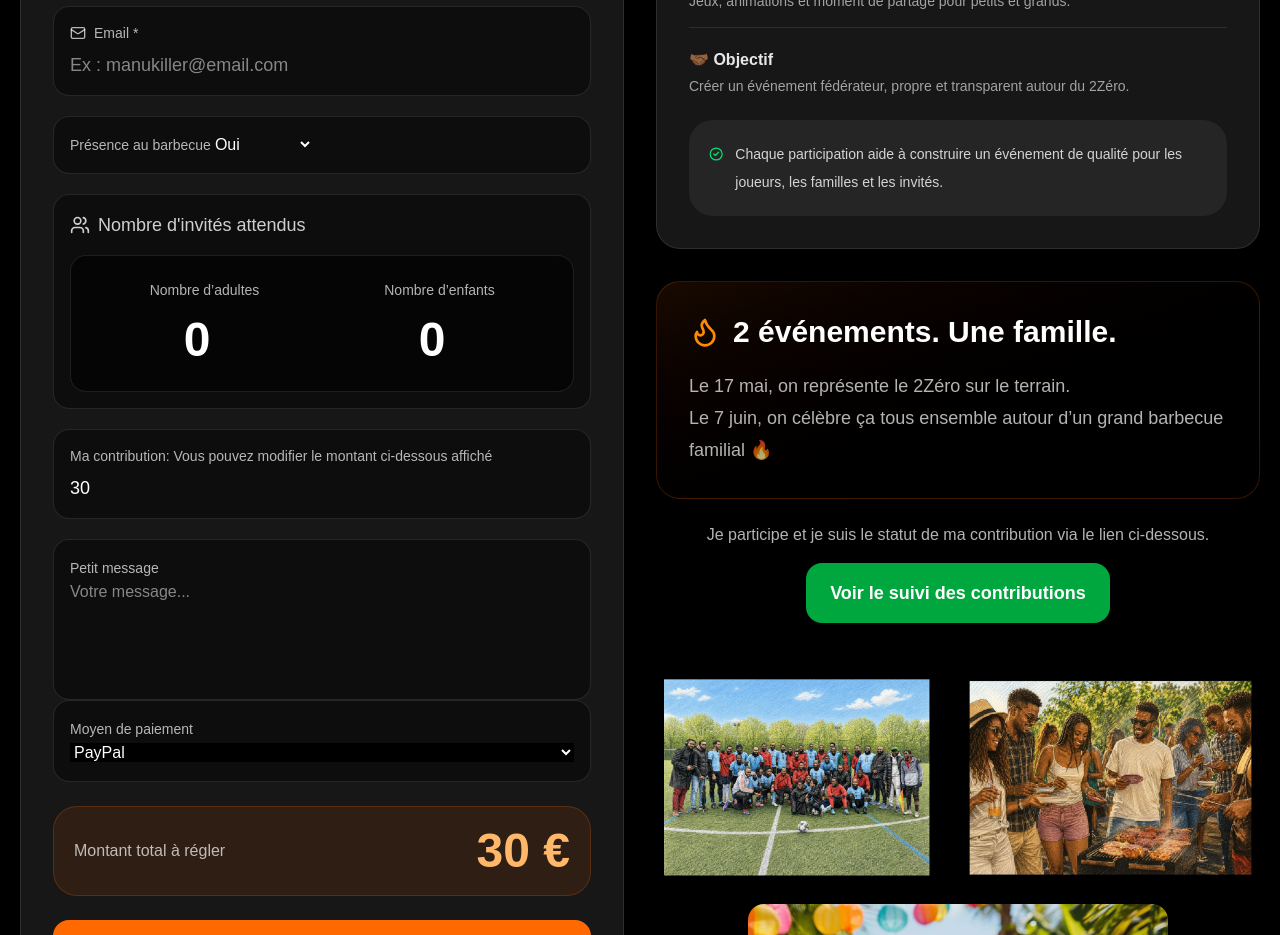
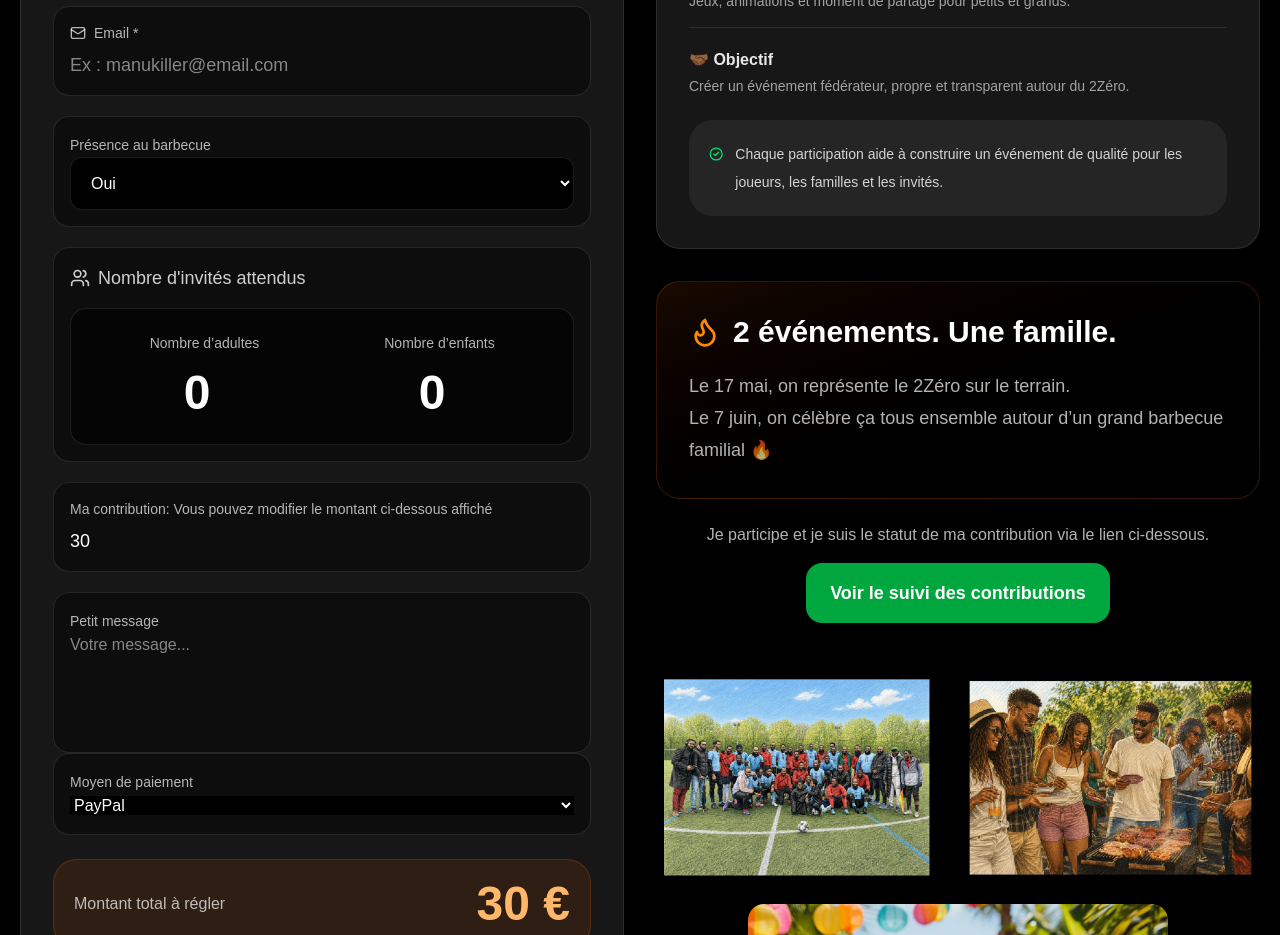
Before and after one commit to elokawilly/deuxzero-event, a Next.js app: page / in a window 1280 px wide. Shown: the part 1100-2035 px from the top of the page. Built offline with nearby package versions, Linux system fonts and the light colour scheme.

Commit message:
Fix style select présence barbecue

```diff
--- a/app/page.tsx
+++ b/app/page.tsx
@@ -280,11 +280,13 @@ Paiement effectué via PayPal 👊🏾`
   onChange={(e) =>
     setForm({ ...form, bbqPresence: e.target.value })
   }
+  className="w-full rounded-xl border border-white/10 bg-black px-4 py-4 text-white outline-none"
 >
-    <option>Oui</option>
-    <option>Non</option>
-    <option>A confirmer</option>
-  </select>
+  <option value="">Sélectionner</option>
+  <option value="Oui">Oui</option>
+  <option value="Non">Non</option>
+  <option value="A confirmer">A confirmer</option>
+</select>
 </div>
             {/* PEOPLE */}
             {/* GUESTS */}
```
